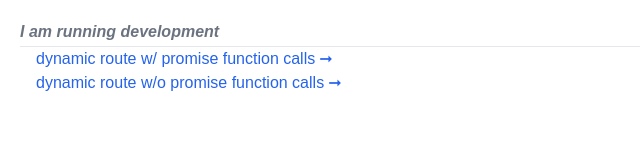
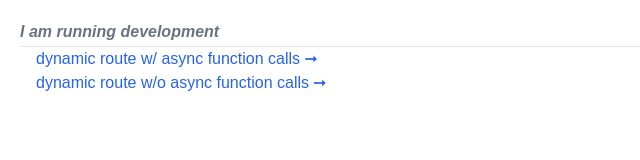
Before and after one commit to tbremer/next-dynamic-routes-issue, a Next.js app: page / in a window 1280 px wide. Shown: the top 160 px of the page, without its empty margins (0-640 px from the left). Built offline with nearby package versions, Linux system fonts and the light colour scheme.

Commit message:
update index links

```diff
--- a/app/page.tsx
+++ b/app/page.tsx
@@ -3,10 +3,10 @@ import { Link } from "./components/link";
 export default function Home() {
   return (
     <>
-      <Link href="/dynamic-route">dynamic route w/ promise function calls</Link>
+      <Link href="/dynamic-route">dynamic route w/ async function calls</Link>
       <br />
       <Link href="/dynamic-route-no-async-layout">
-        dynamic route w/o promise function calls
+        dynamic route w/o async function calls
       </Link>
     </>
   );
```
